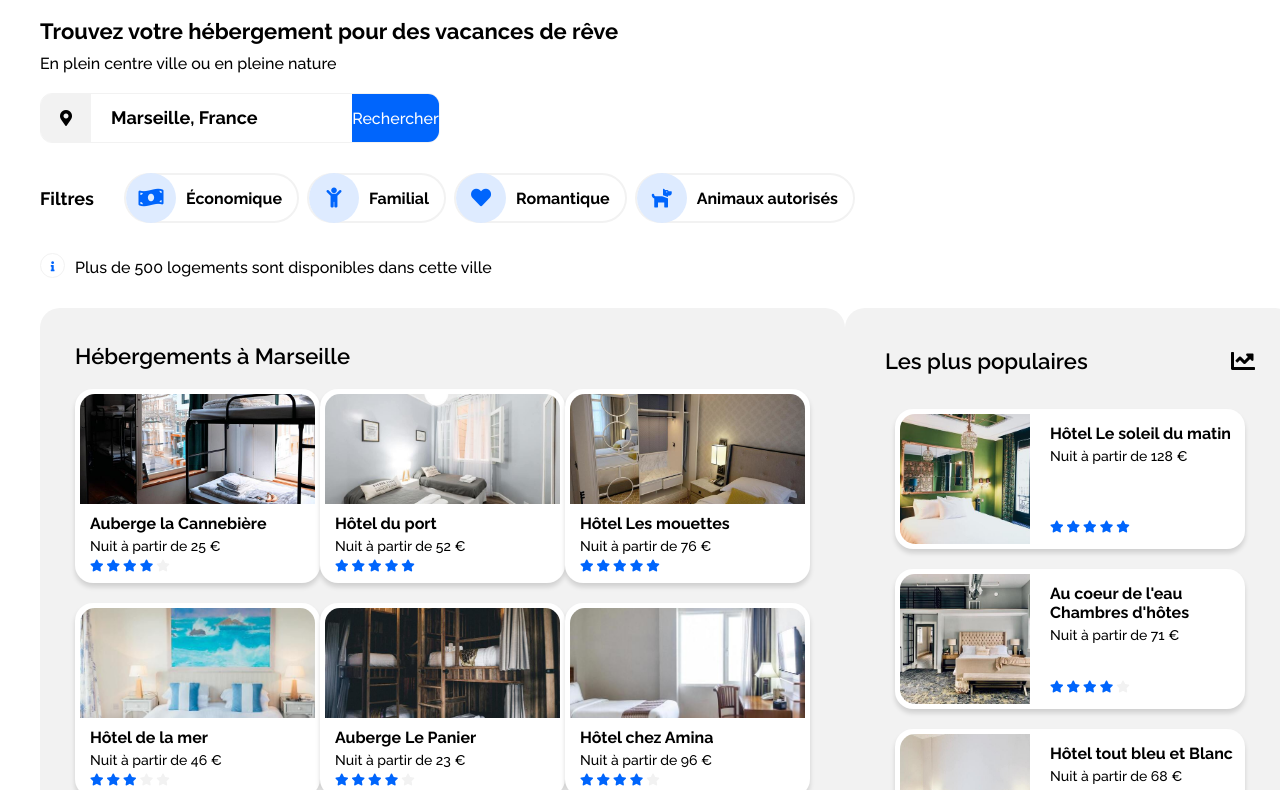
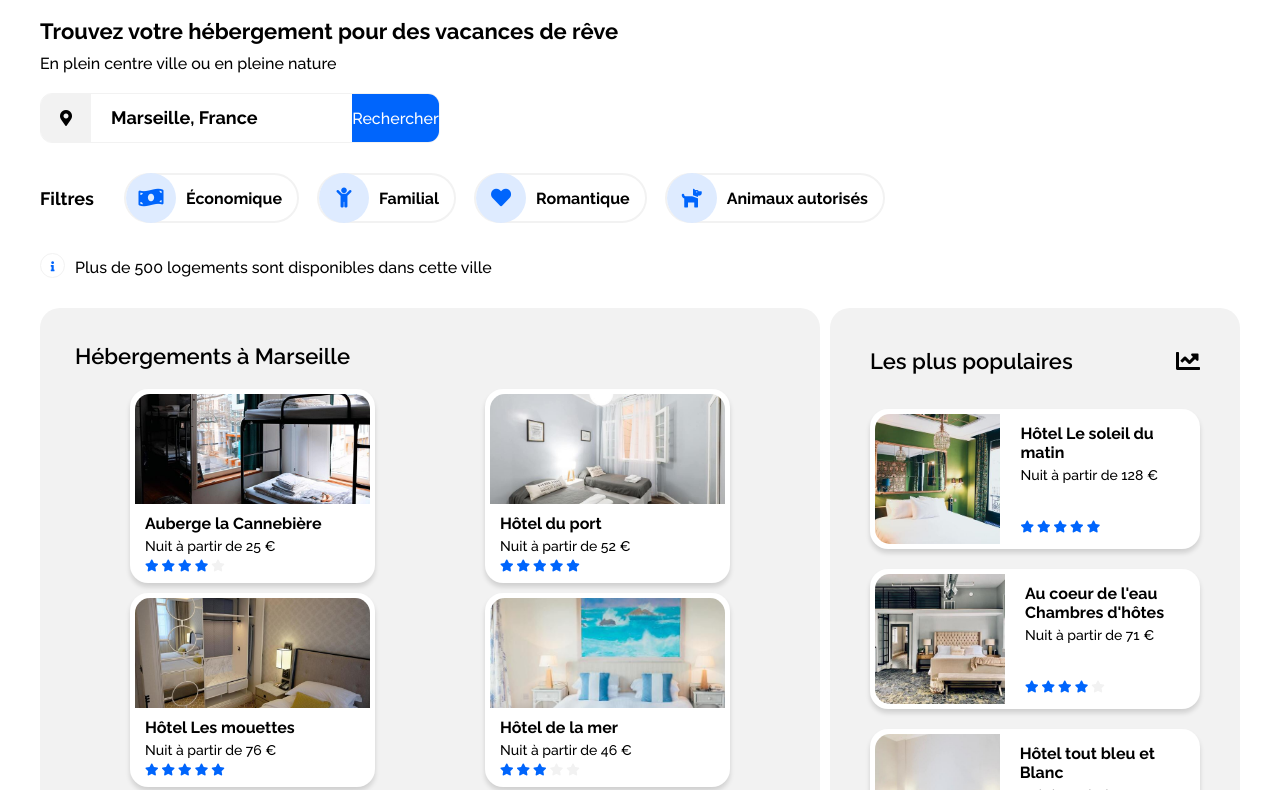
Before and after one commit to Daniel-Venera/danielvenera_2_05092020, a plain HTML site: page index.html in a window 1280 px wide. Shown: the part 92-882 px from the top of the page. Drawn offline with Linux system fonts and the light colour scheme.

Commit message:
integration done

```diff
--- a/css/main.scss
+++ b/css/main.scss
@@ -16,12 +16,6 @@ body {
   font-family: "Raleway", sans-serif;
   overflow-x: hidden;
   position: relative;
-  // &::before {
-  //   content: "";
-  //   display: block;
-  //   height: 170px;
-  //   width: 100%;
-  // }
 }
 
 h2 {
@@ -35,7 +29,6 @@ h3 {
 }
 
 .container {
-  max-width: 1200px;
   padding: 0 20px;
   margin: 0 auto;
 }
@@ -217,7 +210,7 @@ header {
         border-radius: 50px;
         border: 2px solid $grey;
         padding: 15px 15px 15px 0;
-        margin: 0 8px 10px 0;
+        margin: 0 18px 10px 0;
         font-weight: 700;
         &__icon {
           height: 50px;
@@ -264,8 +257,14 @@ section {
 .section--hebergements {
   scroll-margin-top: 110px;
   padding-top: 0;
+
   .popular--card {
     background: $grey;
+    .popular__cards {
+      display: flex;
+      flex-wrap: wrap;
+      justify-content: center;
+    }
   }
   .popular {
     padding: 40px 0 20px;
@@ -285,6 +284,9 @@ section {
       display: flex;
       padding: 5px;
       height: 140px;
+      margin: 10px 0;
+      width: 100%;
+      max-width: 340px;
       .card__img {
         height: 100%;
         width: 130px;
@@ -436,6 +438,10 @@ footer {
 }
 
 @media (min-width: 480px) {
+  .section--hebergements .popular .card--popular {
+    max-width: 350px;
+    margin: 10px;
+  }
   .marseille__cards {
     display: flex;
     flex-wrap: wrap;
@@ -444,20 +450,6 @@ footer {
       width: 245px;
       margin-left: 5px;
       margin-right: 5px;
-    }
-  }
-}
-
-@media (min-width: 576px) {
-  .section--hebergements {
-    .popular__cards {
-      display: flex;
-      flex-wrap: wrap;
-      justify-content: center;
-      .card--popular {
-        width: 500px;
-        margin: 10px;
-      }
     }
   }
 }
@@ -471,9 +463,6 @@ footer {
       }
       .hidden-mobile {
         display: block;
-      }
-      .subscription {
-        padding-right: 0;
       }
       .item-active {
         position: relative;
@@ -515,9 +504,6 @@ footer {
     }
   }
 
-  .section--hebergements {
-    scroll-margin-top: 80px;
-  }
   .marseille__cards-row {
     display: flex;
     justify-content: space-around;
@@ -584,7 +570,10 @@ footer {
   }
 }
 
-@media (min-width: 992px) {
+@media (min-width: 1024px) {
+  .container {
+    padding: 0 40px;
+  }
   .hero {
     .section-filters {
       display: flex;
@@ -598,28 +587,7 @@ footer {
       }
     }
   }
-  footer {
-    .footer-items-container {
-      justify-content: space-between;
-      .footer-items {
-        // padding: 0;
-      }
-    }
-  }
-}
-
-@media (min-width: 1200px) {
-  .container {
-    padding: 0 40px;
-  }
-  .activites-cards-row {
-    display: flex;
-  }
-  .container {
-    max-width: 1280px;
-  }
   .section--hebergements {
-    max-width: 1280px;
     padding: 0px 40px;
     margin: 0 auto;
     display: flex;
@@ -627,26 +595,33 @@ footer {
       padding: 0;
     }
     .marseille {
-      width: 880px;
+      min-width: 65%;
       padding: 35px;
       background-color: $grey;
       border-radius: 20px;
       .card {
-        margin: 0;
+        margin: 0 0 10px;
       }
     }
-
-    .popular--card {
-      padding: 40px;
+    .popular-card-container {
+      padding-left: 10px;
       order: 2;
-      border-radius: 20px;
-      .popular {
-        padding: 0;
-      }
-      .card {
-        width: 350px;
+      .popular--card {
+        padding: 40px;
+        border-radius: 20px;
+        .popular {
+          padding: 0;
+          .popular__cards {
+            .card {
+              margin: 10px 0;
+            }
+          }
+        }
       }
     }
+  }
+  .activites-cards-row {
+    display: flex;
   }
   .section--activites {
     .activites-cards-row {
@@ -660,6 +635,8 @@ footer {
   }
   footer {
     .footer-items-container {
+      justify-content: space-between;
+
       .footer-items {
         padding: 0;
       }
@@ -668,4 +645,16 @@ footer {
 }
 
 @media (min-width: 1440px) {
+  .container {
+    padding: 0px 45px;
+  }
+  .section--hebergements {
+    padding: 0px 45px;
+    .marseille__cards {
+      justify-content: space-between;
+    }
+    .popular-card-container {
+      padding-left: 40px;
+    }
+  }
 }
--- a/index.html
+++ b/index.html
@@ -93,6 +93,7 @@
     <!-- Hebergements -->
     <main>
       <section class="section--hebergements" id="hebergements">
+        <div class="popular-card-container">
           <div class="popular--card">
             <div class="container">
               <div class="popular">
@@ -156,11 +157,11 @@
               </div>
             </div>
           </div>
+        </div>
         <div class="marseille">
           <div class="container">
             <h2>Hébergements à Marseille</h2>
             <div class="marseille__cards">
-              <div class="marseille__cards-row">
                 <div class="card card--marseille">
                   <a href="#"></a>
                   <div class="card__img--full" id="hebergementImage1"></div>
@@ -206,8 +207,6 @@
                     </div>
                   </div>
                 </div>
-              </div>
-              <div class="marseille__cards-row">
                 <div class="card card--marseille">
                   <a href="#"></a>
                   <div class="card__img--full" id="hebergementImage4"></div>
@@ -254,7 +253,6 @@
                   </div>
                 </div>
               </div>
-            </div>
             <p class="see-more"><strong> Afficher plus</strong></p>
           </div>
         </div>
@@ -268,18 +266,18 @@
               <div class="card card-full">
                 <a href="#"></a>
                 <div class="card__img--full" id="activiteImage1"></div>
-                <h3 class="card__title">Parc </h3>
+                <h3 class="card__title">Vieux port</h3>
               </div>
               <div class="activites__small-cards">
                 <div class="card">
                   <a href="#"></a>
                   <div class="card__img--full" id="activiteImage2"></div>
-                  <h3 class="card__title">Notre-Dame-de-la-Garde</h3>
+                  <h3 class="card__title">Fort de Pomègues</h3>
                 </div>
                 <div class="card">
                   <a href="#"></a>
                   <div class="card__img--full" id="activiteImage3"></div>
-                  <h3 class="card__title">Parc Longchamp</h3>
+                  <h3 class="card__title">Îles du Frioul</h3>
                 </div>
               </div>
             </div>
```
Also changed, not shown: css/main.css, css/main.min.css (added), 1 other file. Lines whose indentation alone changed are shown as unchanged.
